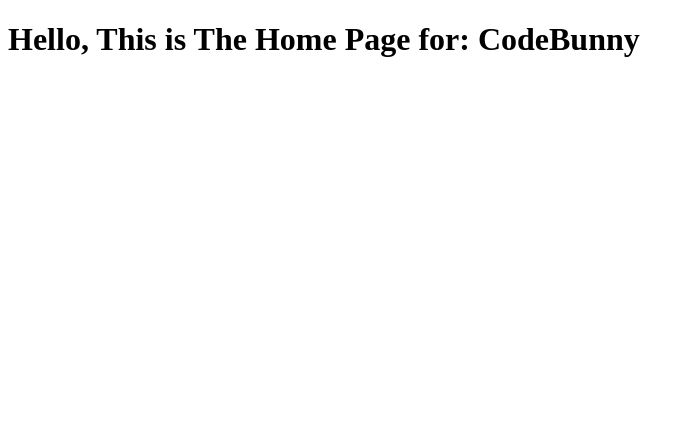
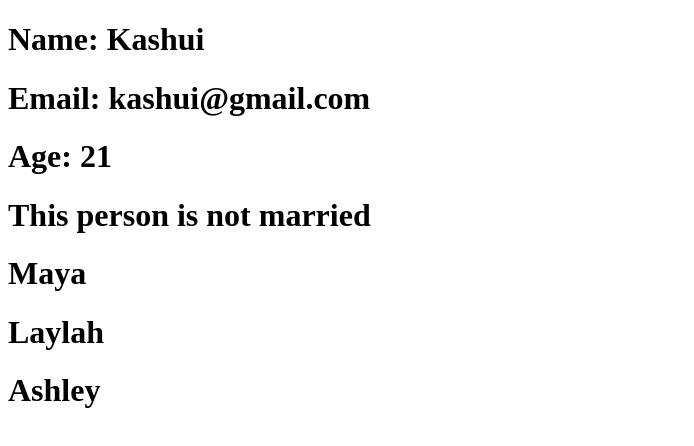
Before and after one commit to G1rlg4ng/My-React-App, a React (Create React App) app: page / in a window 1280 px wide. Shown: the top 446 px of the page, without its empty margins (0-694 px from the left). Built offline with nearby package versions, Linux system fonts and the light colour scheme.

Commit message:
Add form, context hooks and proptypes

```diff
--- a/src/App.js
+++ b/src/App.js
@@ -1,11 +1,21 @@
 import './App.css';
 import React from 'react';
-import RouterDom from './Components/RouterDom';
+// import State1 from './Components/State1';
+import { Person } from './Components/Person';
+
+
 
 function App() {
   return (
     <div>
-      <RouterDom/>
+      {/* <State1/> */}
+      <Person
+        name = "Kashui"
+        email = "kashui@gmail.com"
+        age = {21}
+        isMarried = {false}
+        friends = {["Maya", "Laylah", "Ashley"]}
+      />
     </div>
   );
 }
--- /dev/null
+++ b/src/Components/Person.js
@@ -0,0 +1,26 @@
+import React from "react";
+import PropTypes from "prop-types";
+
+export const Person = (props) => {
+    return (
+        <div>
+            <h1>Name: {props.name}</h1>
+            <h1>Email: {props.email}</h1>
+            <h1>Age: {props.age}</h1>
+            <h1>This person {props.isMarried ? "is" : "is not"} married</h1>
+            {props.friends.map((friend) => (
+                <h1>{friend}</h1>
+            ))}
+
+        </div>
+    );
+};
+
+// PropTypes is used in place of typescript if you don't want to
+Person.propTypes = {
+    name: PropTypes.string,
+    email: PropTypes.string,
+    age: PropTypes.number,
+    isMarried: PropTypes.bool,
+    friends: PropTypes.arrayOf(PropTypes.string),
+};
--- a/src/Components/RouterDom.js
+++ b/src/Components/RouterDom.js
@@ -5,13 +5,14 @@ import { About } from "./pages/About"
 import { Contact } from "./pages/Contact"
 import { NotFound } from "./pages/NotFound"
 
+
 export const AppContext = createContext();
 
 const RouterDom = () => {
-  const [username, setUsername] = useState("CodeBunny");
+
   return (
     <div>
-      <AppContext.Provider value={{username, setUsername}}>
+
         <Router>
           {/* <Navbar/> */}
           <Routes>
@@ -21,7 +22,7 @@ const RouterDom = () => {
               <Route path="*" element={<NotFound/>}/>
           </Routes>
         </Router>
-      </AppContext.Provider>
+
     </div>
   )
 }
--- /dev/null
+++ b/src/Components/State1.js
@@ -0,0 +1,14 @@
+import React from 'react'
+import {useToggle} from "./useToggle";
+
+const State1 = () => {
+    const [isVisible, toggle] = useToggle();
+  return (
+    <div>
+      <button onClick={toggle}>{isVisible ? "Hide":"Show"}</button>
+      {isVisible && <h1>Hidden text</h1>}
+    </div>
+  )
+}
+
+export default State1
--- a/src/Components/pages/Home.js
+++ b/src/Components/pages/Home.js
@@ -1,8 +1,11 @@
 import React from "react";
-import { useContext } from "react";
-import {AppContext} from "../RouterDom"
 
 export const Home = () => {
-  const {username} = useContext(AppContext)
-  return <h1>Hello, This is The Home Page for: {username}</h1>;
+
+  return (
+    <div>
+      <h1>Hello, This is The Home Page: CodeBunny </h1>
+    </div>
+
+  )
 };
--- a/src/index.js
+++ b/src/index.js
@@ -1,6 +1,7 @@
 import React from 'react';
 import ReactDOM from 'react-dom/client';
 import App from './App';
+
 
 const root = ReactDOM.createRoot(document.getElementById('root'));
 root.render(
```
Also changed, not shown: package.json (+6 -1 lines), src/Components/Form.js (added, +35 -0 lines), src/Components/useToggle.js (added, +11 -0 lines), 1 other file (tests, documents, lock files or other folders).
